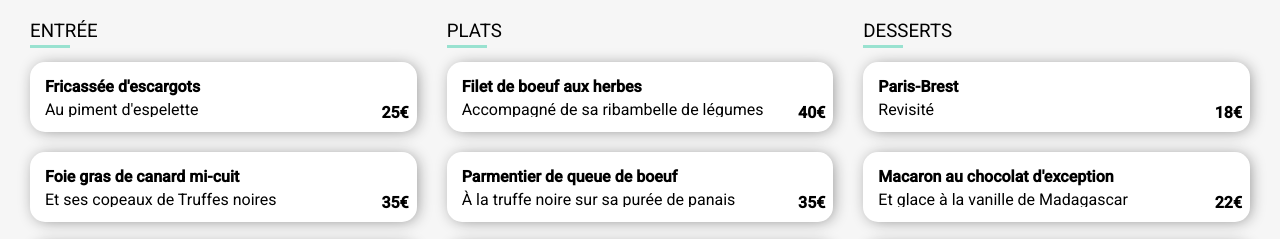
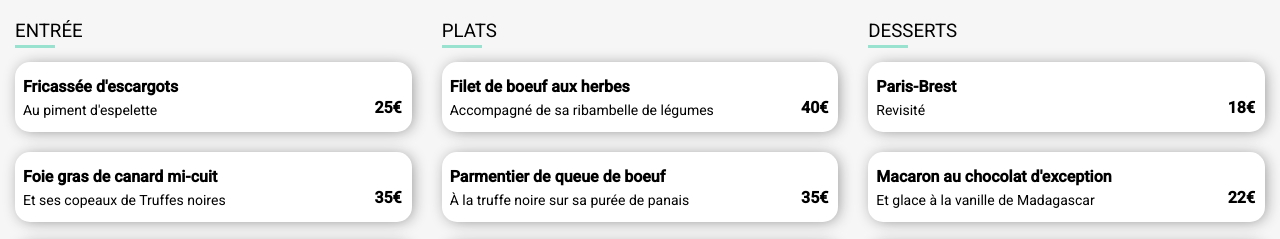
Before and after one commit to Nalaelle/Ohmyfood_Projet_3, a website: page pages/page1.html in a window 1280 px wide. Shown: the part 642-881 px from the top of the page. Drawn offline with Linux system fonts and the light colour scheme; a web font is replaced by a local one.

Commit message:
modif texte overflow pages adjacentes

```diff
--- a/sass/pages/_box-choice.scss
+++ b/sass/pages/_box-choice.scss
@@ -12,7 +12,7 @@
     overflow: hidden;
 
     &__description {
-        margin: 15px;
+        margin: 8px;
         display: flex;
         flex-direction: column;
         justify-content: center;
@@ -22,6 +22,9 @@
 
         & > h4 {
             padding-bottom: 6px;
+        }
+        & > p {
+            font-size: 14px;
         }
         & h4, p {
             overflow: hidden;
@@ -33,7 +36,7 @@
     &__tarifs {
         display: flex;
         align-items: flex-end;
-        margin: 10px;
+        margin: 10px 10px 15px 0px;
         font-weight: bold;
     }
 }
--- a/sass/pages/_check-box.scss
+++ b/sass/pages/_check-box.scss
@@ -4,7 +4,7 @@
 .check {
     margin-right: -72px;
     background-color: variables.$green-blue;
-    width: 70px;
+    width: 72px;
     transition: margin-right 0.5s;
     display: grid;
     place-items: center;
--- a/sass/pages/_pages.scss
+++ b/sass/pages/_pages.scss
@@ -41,7 +41,7 @@ header {
     display: flex;
     justify-content: center;
     gap: 30px;
-    padding: 0px 30px 20px 30px;
+    padding: 0px 15px 20px 15px;
     @media (max-width: 992px) {
         flex-direction: column;
     }
```
Also changed, not shown: pages/page1.html (+7 -7 lines), public/css/style.css, 1 other file.
